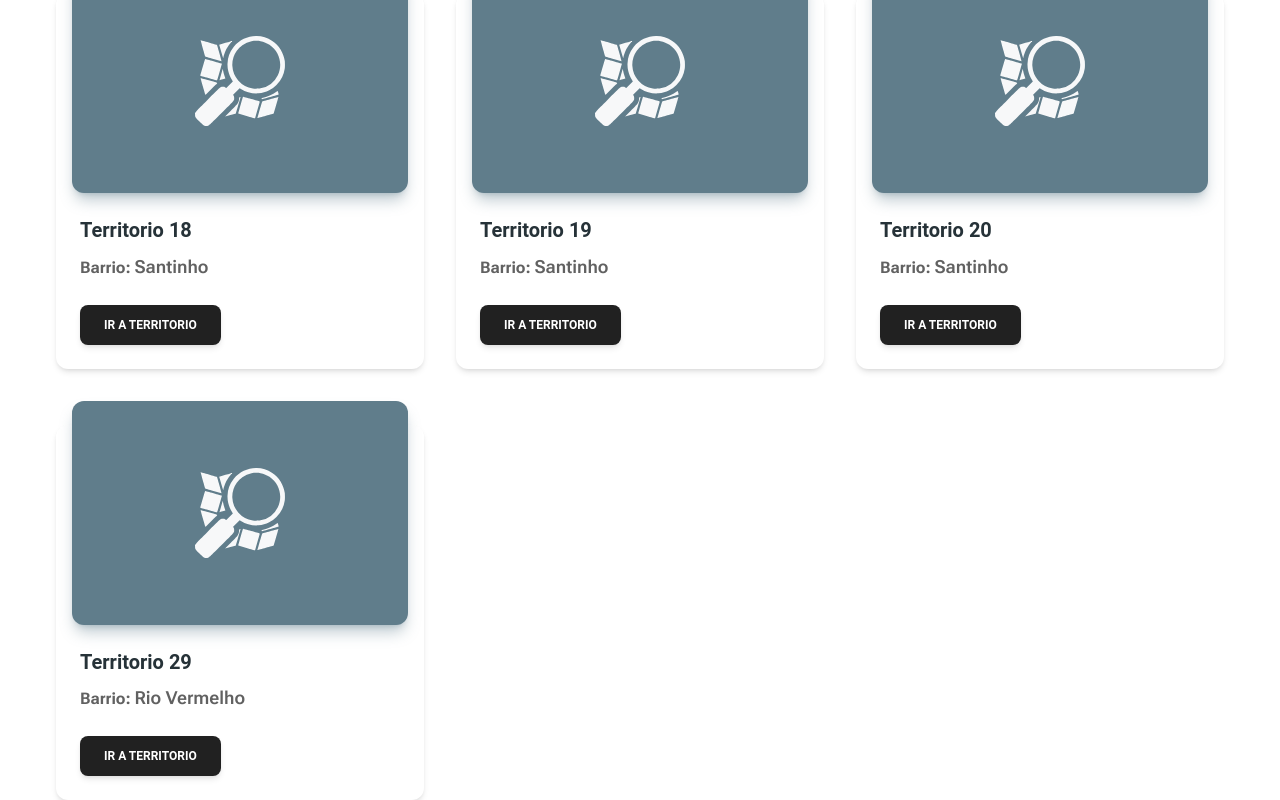
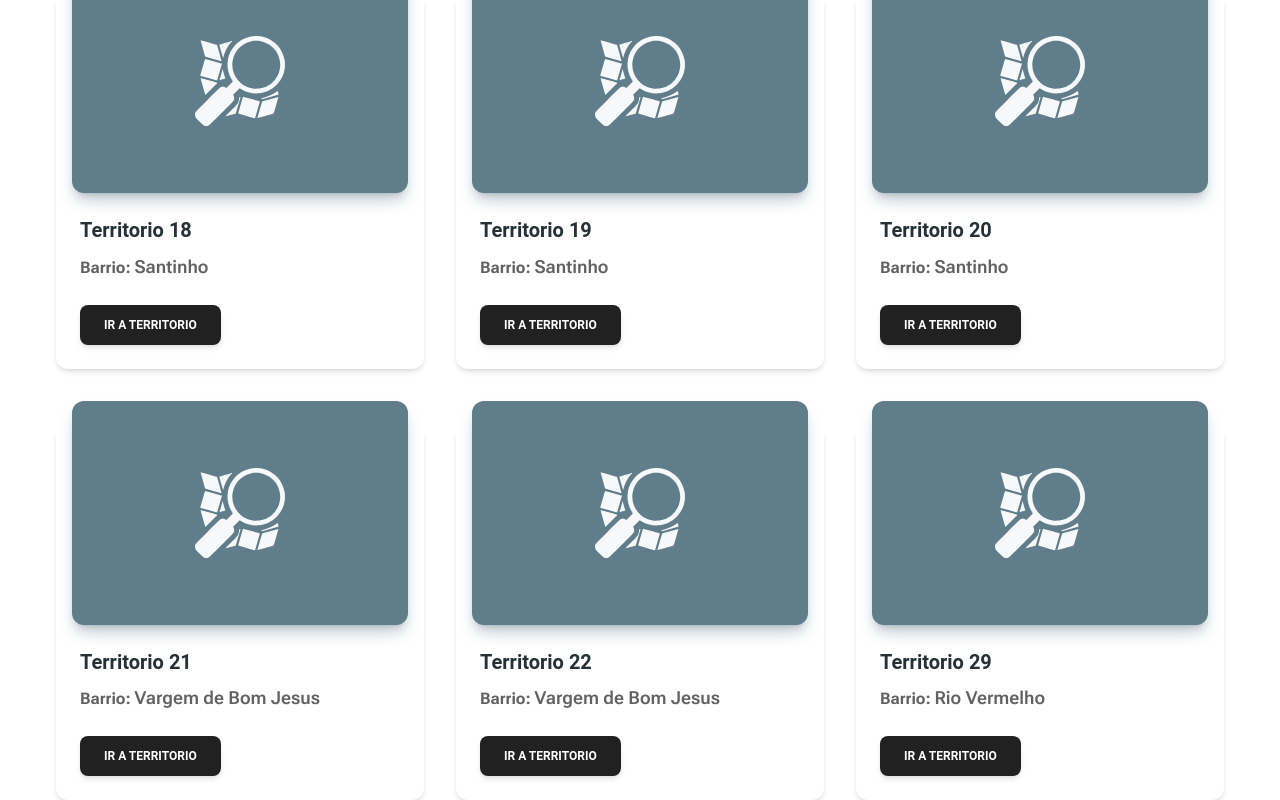
Before and after one commit to TommiL90/ingleses-app, a Next.js app: page / in a window 1280 px wide. Shown: the part 2652-3452 px from the top of the page. Built offline with nearby package versions, Linux system fonts and the light colour scheme.

Commit message:
feat: add new territories

```diff
--- a/src/constants/maps.ts
+++ b/src/constants/maps.ts
@@ -128,6 +128,18 @@ export const maps: IGooglemaps[] = [
     url: "https://www.google.com/maps/d/embed?mid=1SOw5YEJjdTKLLOeFGnfeWpj80FUtfcM&ehbc=2E312F"
   },
   {
+    id: 21,
+    title: "Territorio 21",
+    neighborhood: "Vargem de Bom Jesus",
+    url: "https://www.google.com/maps/d/embed?mid=1hDHm40E5Qy0eCRBnx59aEoO09vO5B60&ehbc=2E312F"
+  },
+  {
+    id: 22,
+    title: "Territorio 22",
+    neighborhood: "Vargem de Bom Jesus",
+    url: "https://www.google.com/maps/d/embed?mid=1bklEaaB5alAT_Y5uUFoKdxjZtdutEeM&ehbc=2E312F"
+  },
+  {
     id: 29,
     title: "Territorio 29",
     neighborhood: "Rio Vermelho",
```
